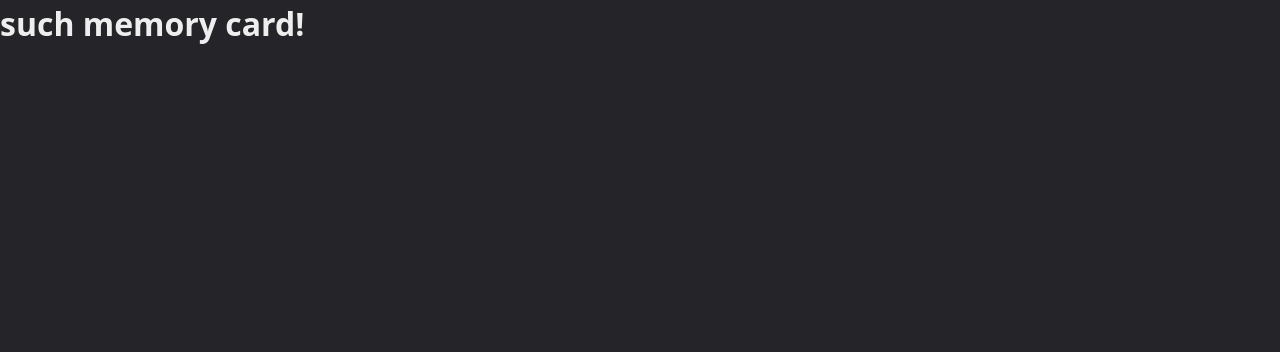
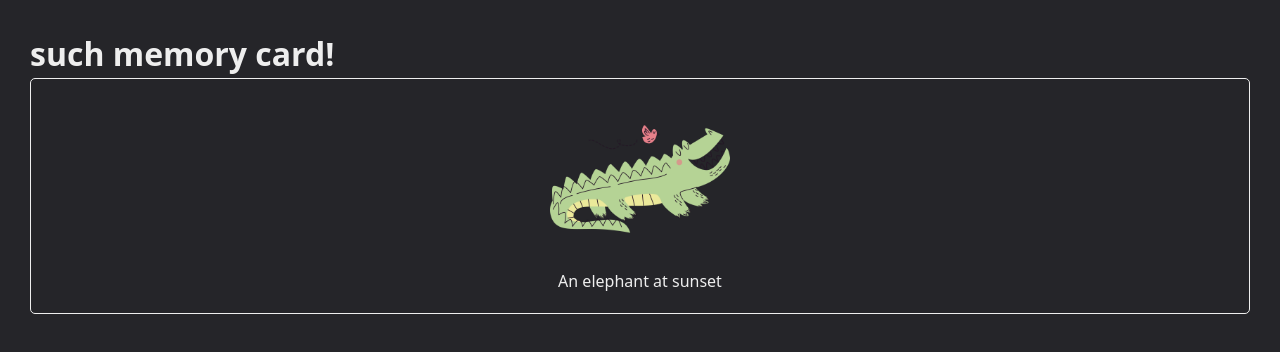
Before and after one commit to greqov/odin-memory-card-3000, a React app: page / in a window 1280 px wide. Shown: the top 352 px of the page. Built offline with nearby package versions, Linux system fonts and the light colour scheme; the HTML template or start-up script is replaced by a standard one.

Commit message:
Add basic Card component

```diff
--- a/src/App.jsx
+++ b/src/App.jsx
@@ -1,8 +1,11 @@
+import { Card } from './components/Card';
+
 function App() {
   return (
-    <>
+    <div className="container">
       <h1>such memory card!</h1>
-    </>
+      <Card />
+    </div>
   );
 }
 
--- /dev/null
+++ b/src/components/Card.jsx
@@ -0,0 +1,14 @@
+import crocodile from '../images/crocodile.png';
+
+function Card() {
+  return (
+    <div className="card">
+      <figure>
+        <img className="card__image" src={crocodile} alt="" />
+        <figcaption>An elephant at sunset</figcaption>
+      </figure>
+    </div>
+  );
+}
+
+export { Card };
--- a/src/css/styles.css
+++ b/src/css/styles.css
@@ -4,3 +4,20 @@ body {
   font-family: system-ui, -apple-system, BlinkMacSystemFont, 'Segoe UI', Roboto,
     Oxygen, Ubuntu, Cantarell, 'Open Sans', 'Helvetica Neue', sans-serif;
 }
+
+.container {
+  padding: 30px;
+}
+
+.card {
+  padding: 10px 10px 20px;
+  border: 1px solid currentColor;
+  border-radius: 5px;
+  text-align: center;
+}
+
+.card__image {
+  display: block;
+  margin: 0 auto;
+  max-width: 180px;
+}
```
Also changed, not shown: src/images/crocodile.png (added), 1 other file (tests, documents, lock files or other folders).
